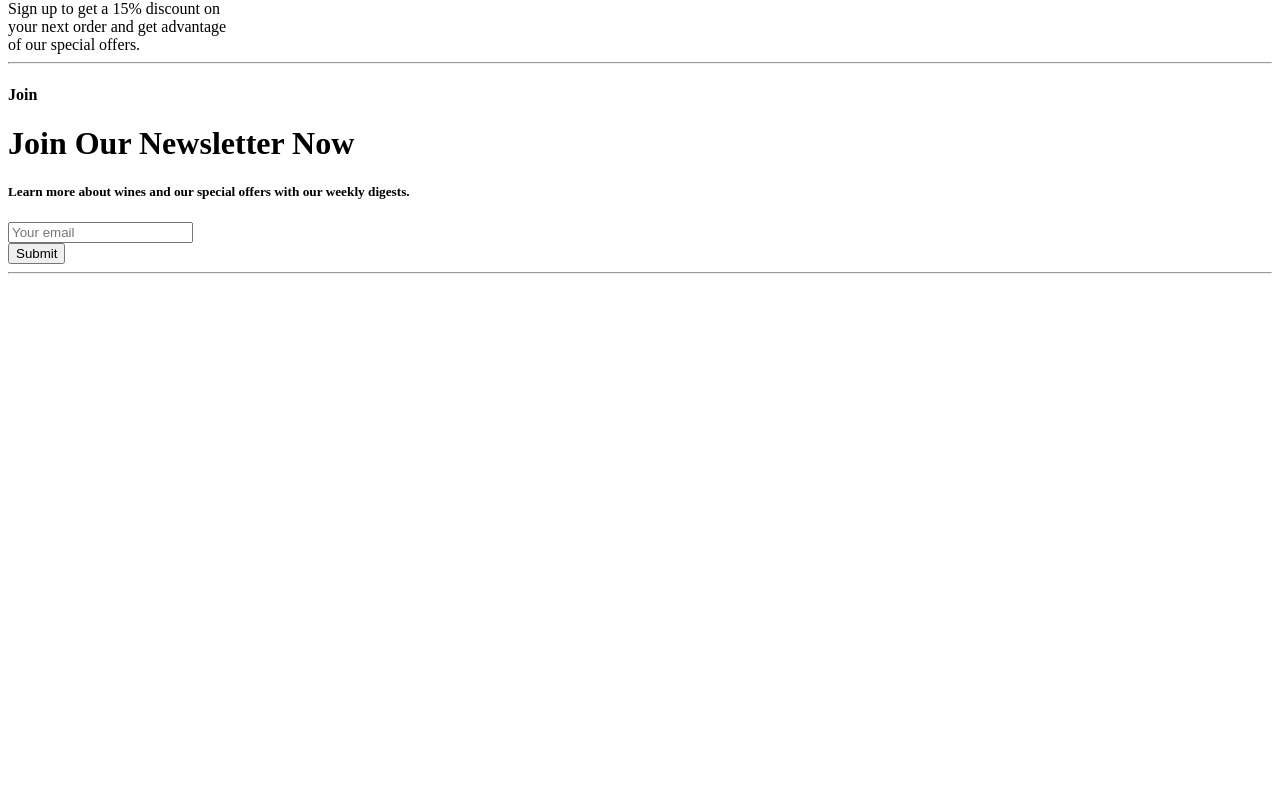
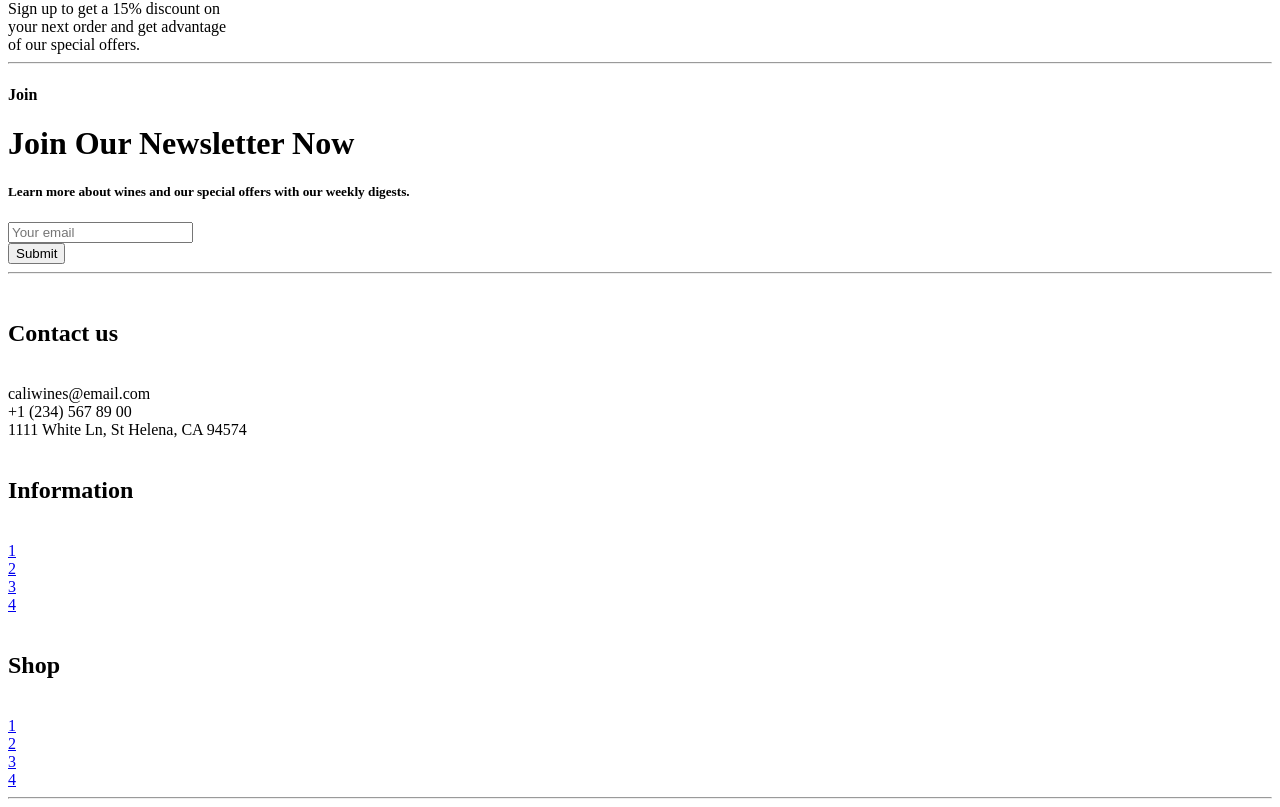
Before and after one commit to 777-Adrian-777/wines, a plain HTML site: page index.html in a window 1280 px wide. Shown: the part 1944-2751 px from the top of the page. Before the commit the page ends 2226 px from the top, so only its background shows below. Drawn offline with Linux system fonts and the light colour scheme.

Commit message:
Sample code

```diff
--- a/index.html
+++ b/index.html
@@ -96,6 +96,43 @@
                 <hr>
             </form>
 
+<div>
+             <section>
+                 <br>
+               <h2>Contact us</h2>
+               <br>caliwines@email.com
+               <br>+1 (234) 567 89 00
+               <br>1111 White Ln, St Helena, CA 94574
+
+            <br>
+            <br>
+               <h2>Information</h2>
+                <br>
+              <a href="#">1</a>
+                 <br>
+               <a href="#">2</a>
+                 <br>
+               <a href="#">3</a>
+                  <br>
+               <a href="#">4</a>
+
+            <br>
+            <br>
+               <h2>Shop</h2>
+               <br>
+               <a href="#">1</a>
+               <br>
+               <a href="#">2</a>
+               <br>
+               <a href="#">3</a>
+               <br>
+               <a href="#">4</a>
+
+
+                 <hr>
+                 </section>
+                </div>
+
 
         </div>
         </header>
```
